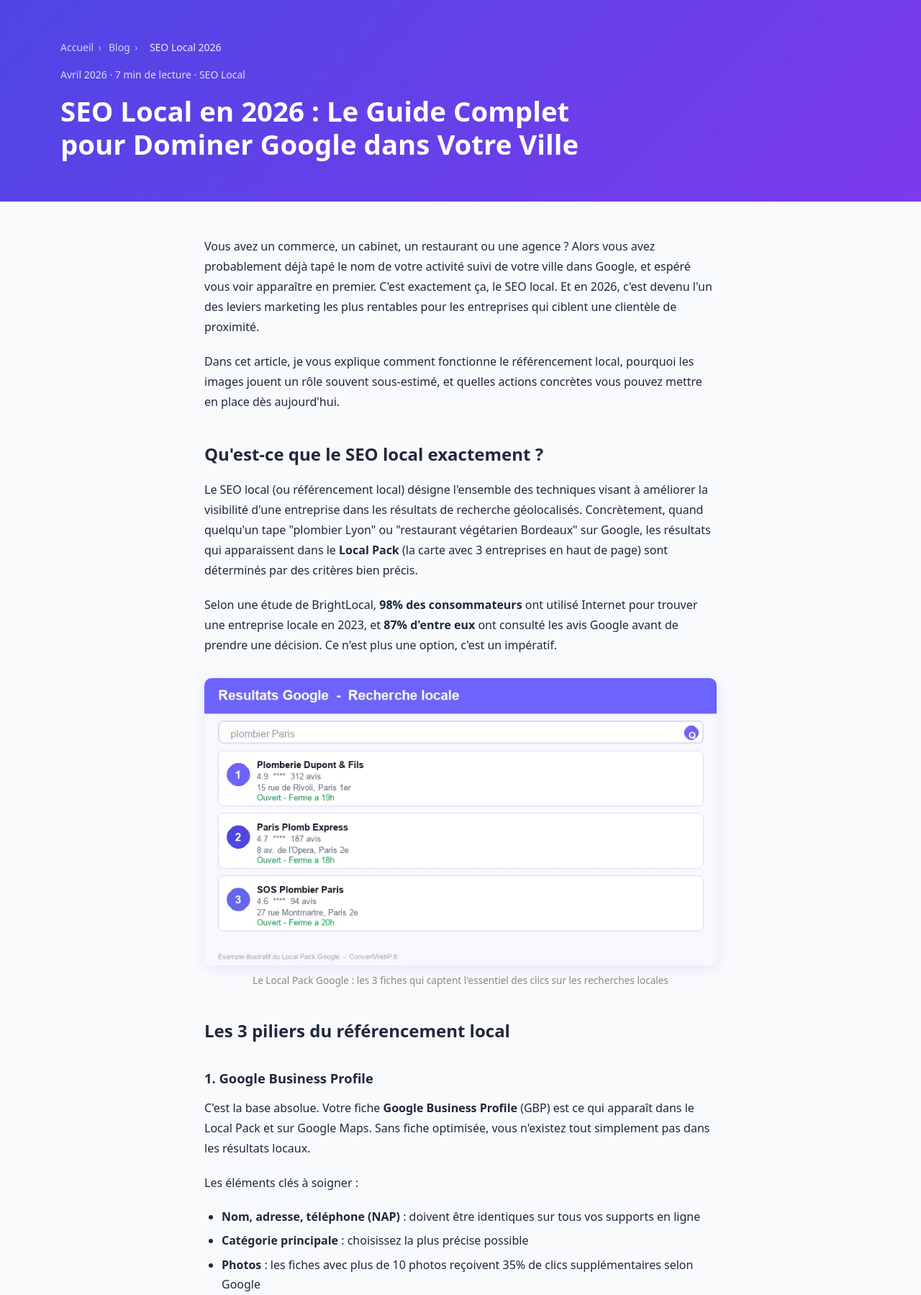
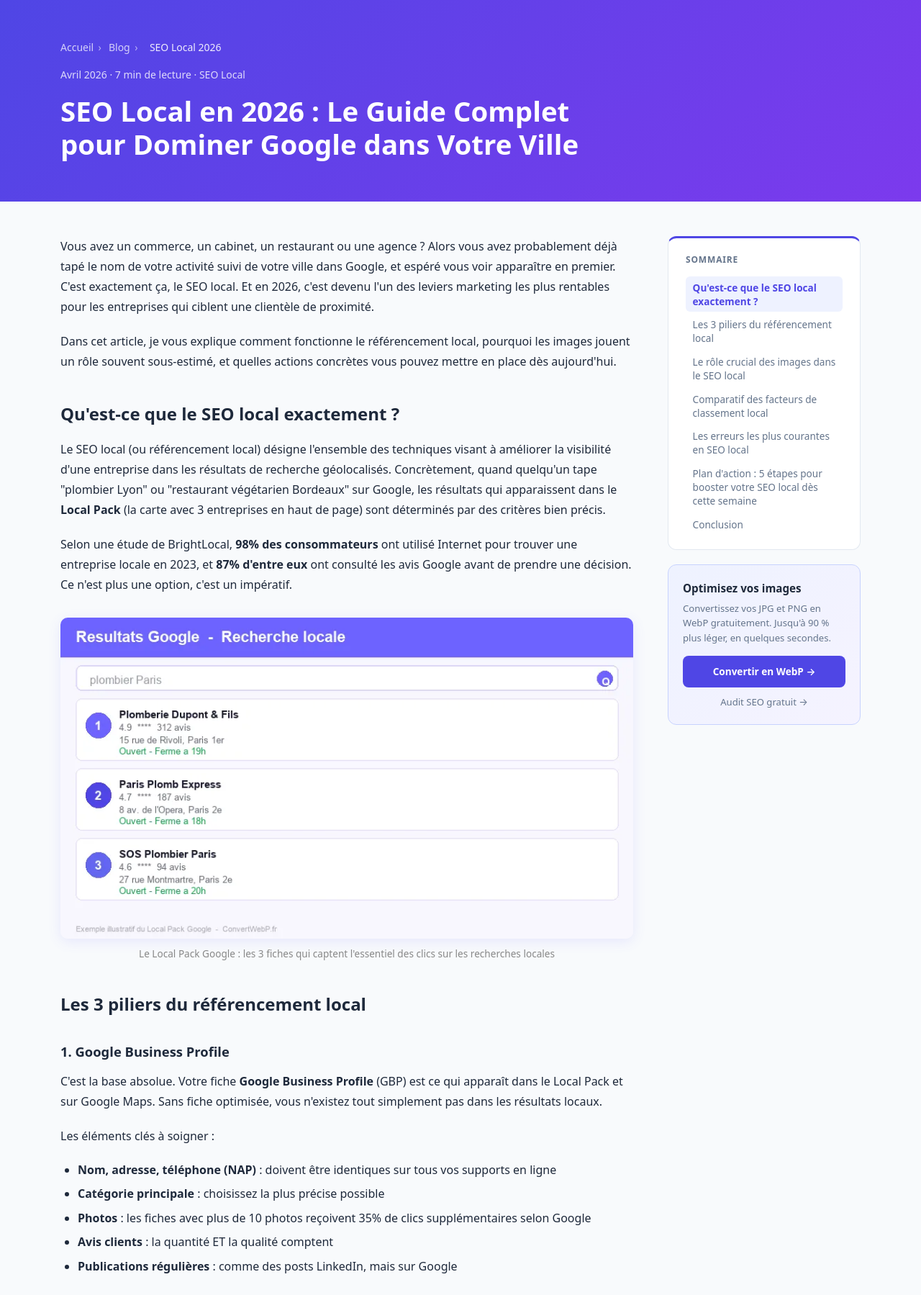
Before and after one commit to davidpatrypro-gi/convertisseur-webp, a FastAPI app: page /blog/seo-local-2026-guide-complet in a window 1280 px wide. Shown: the part 121-1920 px from the top of the page at 72% size. Run offline with FastAPI, Linux system fonts and the light colour scheme.

Commit message:
feat: layout 2 colonnes + TOC + partage social sur tous les articles
- Nouveau template article-base.html : grille desktop article + sidebar sticky
- Sidebar : table des matières auto-générée (JS) + CTA WebP
- article.js : TOC depuis les H2, scroll spy IntersectionObserver, boutons LinkedIn/X/copie
- CSS : .article-layout-grid, .article-toc, .article-share, responsive masqué <900px
- 7 templates blog migrés vers article-base.html (blocs hero/body/related/cta)

Co-Authored-By: Claude Sonnet 4.6 <noreply@anthropic.com>

```diff
--- /dev/null
+++ b/static/article.js
@@ -0,0 +1,114 @@
+(function () {
+  'use strict';
+
+  /* ── Table des matières (TOC) ───────────────────────────────────────── */
+  var tocList    = document.getElementById('toc-list');
+  var articleBody = document.querySelector('.article-body');
+
+  if (tocList && articleBody) {
+    var headings = articleBody.querySelectorAll('h2');
+
+    if (headings.length === 0) {
+      var tocEl = document.querySelector('.article-toc');
+      if (tocEl) tocEl.style.display = 'none';
+    } else {
+
+      function toSlug(text) {
+        return text
+          .toLowerCase()
+          .normalize('NFD')
+          .replace(/[̀-ͯ]/g, '')
+          .replace(/[^a-z0-9]+/g, '-')
+          .replace(/^-+|-+$/g, '');
+      }
+
+      var tocLinks = [];
+
+      headings.forEach(function (h2) {
+        if (!h2.id) {
+          h2.id = toSlug(h2.textContent.trim());
+        }
+
+        var li = document.createElement('li');
+        var a  = document.createElement('a');
+        a.href      = '#' + h2.id;
+        a.className = 'article-toc-link';
+        a.textContent = h2.textContent.trim();
+
+        a.addEventListener('click', function (e) {
+          e.preventDefault();
+          var target = document.getElementById(h2.id);
+          if (!target) return;
+          var y = target.getBoundingClientRect().top + window.pageYOffset - 90;
+          window.scrollTo({ top: y, behavior: 'smooth' });
+        });
+
+        li.appendChild(a);
+        tocList.appendChild(li);
+        tocLinks.push({ el: h2, link: a });
+      });
+
+      /* Scroll spy avec IntersectionObserver */
+      if ('IntersectionObserver' in window && tocLinks.length > 0) {
+        var activeLink = null;
+
+        var observer = new IntersectionObserver(function (entries) {
+          entries.forEach(function (entry) {
+            if (entry.isIntersecting) {
+              var found = tocLinks.find(function (t) { return t.el === entry.target; });
+              if (found) {
+                if (activeLink) activeLink.classList.remove('active');
+                activeLink = found.link;
+                activeLink.classList.add('active');
+              }
+            }
+          });
+        }, { rootMargin: '-80px 0px -60% 0px', threshold: 0 });
+
+        /* Activer le premier lien au chargement */
+        if (tocLinks.length > 0) {
+          tocLinks[0].link.classList.add('active');
+          activeLink = tocLinks[0].link;
+        }
+
+        tocLinks.forEach(function (t) { observer.observe(t.el); });
+      }
+    }
+  }
+
+  /* ── Boutons de partage ──────────────────────────────────────────────── */
+  var pageUrl   = window.location.href;
+  var pageTitle = document.title;
+
+  document.querySelectorAll('[data-share="linkedin"]').forEach(function (btn) {
+    btn.href   = 'https://www.linkedin.com/sharing/share-offsite/?url=' + encodeURIComponent(pageUrl);
+    btn.target = '_blank';
+    btn.rel    = 'noopener noreferrer';
+  });
+
+  document.querySelectorAll('[data-share="twitter"]').forEach(function (btn) {
+    btn.href   = 'https://twitter.com/intent/tweet?url=' + encodeURIComponent(pageUrl) + '&text=' + encodeURIComponent(pageTitle);
+    btn.target = '_blank';
+    btn.rel    = 'noopener noreferrer';
+  });
+
+  var copyBtn = document.getElementById('share-copy-btn');
+  if (copyBtn) {
+    if (!navigator.clipboard) {
+      copyBtn.style.display = 'none';
+    } else {
+      copyBtn.addEventListener('click', function () {
+        navigator.clipboard.writeText(pageUrl).then(function () {
+          var originalHTML = copyBtn.innerHTML;
+          copyBtn.textContent = 'Lien copie !';
+          copyBtn.classList.add('copied');
+          setTimeout(function () {
+            copyBtn.innerHTML = originalHTML;
+            copyBtn.classList.remove('copied');
+          }, 2000);
+        });
+      });
+    }
+  }
+
+})();
--- a/static/style.css
+++ b/static/style.css
@@ -391,6 +391,97 @@ a:hover { text-decoration: underline; }
 .breadcrumb a:hover { color: white; }
 .breadcrumb span { opacity: .6; margin: 0 .4rem; }
 
+/* ── Article Layout 2 colonnes ──────────────────────────────────────────────── */
+.article-layout-outer {
+  background: var(--bg);
+  padding: 3rem 0 4rem;
+}
+.article-layout-grid {
+  display: grid;
+  grid-template-columns: 1fr 268px;
+  gap: 3rem;
+  align-items: start;
+}
+.article-layout-grid .article-body { max-width: none; margin: 0; padding: 0; }
+
+.article-sidebar {
+  position: sticky;
+  top: 80px;
+  display: flex;
+  flex-direction: column;
+  gap: 1.25rem;
+}
+.article-toc {
+  background: var(--surface);
+  border: 1px solid var(--border);
+  border-top: 3px solid var(--primary);
+  border-radius: var(--radius);
+  padding: 1.25rem 1.5rem;
+}
+.article-toc-title {
+  font-size: .75rem;
+  font-weight: 700;
+  text-transform: uppercase;
+  letter-spacing: .07em;
+  color: var(--text-muted);
+  margin-bottom: .9rem;
+}
+.article-toc-list { list-style: none; margin: 0; padding: 0; display: flex; flex-direction: column; gap: .15rem; }
+.article-toc-list li { margin: 0; }
+.article-toc-link {
+  display: block;
+  font-size: .85rem;
+  color: var(--text-muted);
+  padding: .35rem .6rem;
+  border-radius: 6px;
+  line-height: 1.4;
+  transition: color var(--transition), background var(--transition);
+}
+.article-toc-link:hover { color: var(--primary); background: #EEF2FF; text-decoration: none; }
+.article-toc-link.active { color: var(--primary); font-weight: 600; background: #EEF2FF; }
+
+.article-sidebar-cta {
+  background: linear-gradient(135deg, #EEF2FF, #F5F3FF);
+  border: 1.5px solid #C7D2FE;
+  border-radius: var(--radius);
+  padding: 1.25rem;
+}
+.article-sidebar-cta-title { font-size: .95rem; font-weight: 700; color: var(--text); margin-bottom: .35rem; }
+.article-sidebar-cta-body  { font-size: .82rem; color: var(--text-muted); line-height: 1.55; margin-bottom: .9rem; }
+.article-sidebar-audit-link {
+  display: block; text-align: center;
+  font-size: .82rem; color: var(--text-muted); margin-top: .65rem;
+}
+.article-sidebar-audit-link:hover { color: var(--primary); }
+
+.article-below-fold { padding: 0 1.5rem 5rem; }
+
+.article-share {
+  display: flex;
+  align-items: center;
+  flex-wrap: wrap;
+  gap: .65rem;
+  padding: 1.5rem 0;
+  border-top: 1px solid var(--border);
+  border-bottom: 1px solid var(--border);
+  margin-bottom: 2.5rem;
+}
+.article-share-label { font-size: .825rem; font-weight: 600; color: var(--text-muted); margin-right: .25rem; }
+.article-share-btn {
+  display: inline-flex; align-items: center; gap: .4rem;
+  padding: .4rem .9rem; border-radius: var(--radius-sm);
+  font-size: .825rem; font-weight: 600; cursor: pointer;
+  border: none; transition: all var(--transition);
+  text-decoration: none; min-height: 36px; line-height: 1;
+}
+.article-share-linkedin { background: #0A66C2; color: white; }
+.article-share-linkedin:hover { background: #004182; color: white; text-decoration: none; }
+.article-share-twitter  { background: #000; color: white; }
+.article-share-twitter:hover  { background: #333; color: white; text-decoration: none; }
+.article-share-copy { background: var(--bg); color: var(--text); border: 1px solid var(--border); }
+.article-share-copy:hover  { background: var(--border); }
+.article-share-copy.copied { background: var(--success-bg); color: var(--success); border-color: #6EE7B7; }
+
 /* ── Blog index ──────────────────────────────────────────────────────────────── */
 .blog-hero { background: linear-gradient(135deg, #4F46E5 0%, #7C3AED 100%); color: white; padding: 3.5rem 0; text-align: center; }
 .blog-hero h1 { font-size: 2.5rem; font-weight: 800; margin-bottom: .75rem; }
@@ -644,6 +735,9 @@ a:hover { text-decoration: underline; }
   .why-grid         { grid-template-columns: 1fr; }
   .metrics-grid     { grid-template-columns: repeat(2, 1fr); }
   .screenshots-row  { grid-template-columns: 1fr; }
+  /* Article 2 colonnes : masquer la sidebar sur tablette/mobile */
+  .article-layout-grid { grid-template-columns: 1fr; }
+  .article-sidebar     { display: none; }
 }
 @media (max-width: 600px) {
   /* ── Menu mobile ── */
--- /dev/null
+++ b/templates/blog/article-base.html
@@ -0,0 +1,60 @@
+{% extends "base.html" %}
+
+{% block content %}
+{% block article_hero %}{% endblock %}
+
+<div class="article-layout-outer">
+  <div class="container article-layout-grid">
+
+    <div class="article-col-main">
+      <article class="article-body">
+        {% block article_body %}{% endblock %}
+      </article>
+    </div>
+
+    <aside class="article-sidebar" aria-label="Navigation dans l'article">
+      <nav class="article-toc" aria-label="Sommaire de l'article">
+        <p class="article-toc-title">Sommaire</p>
+        <ul id="toc-list" class="article-toc-list"></ul>
+      </nav>
+      <div class="article-sidebar-cta">
+        <p class="article-sidebar-cta-title">Optimisez vos images</p>
+        <p class="article-sidebar-cta-body">Convertissez vos JPG et PNG en WebP gratuitement. Jusqu'à 90 % plus léger, en quelques secondes.</p>
+        <a href="/" class="btn btn-primary btn-full" style="font-size:.85rem;padding:.55rem 1rem;">Convertir en WebP →</a>
+        <a href="/contact" class="article-sidebar-audit-link">Audit SEO gratuit →</a>
+      </div>
+    </aside>
+
+  </div>
+</div>
+
+<div class="container">
+  <div class="article-below-fold">
+
+    <div class="article-share" aria-label="Partager l'article">
+      <span class="article-share-label">Partager</span>
+      <a href="#" class="article-share-btn article-share-linkedin" data-share="linkedin" aria-label="Partager sur LinkedIn">
+        <svg width="14" height="14" fill="currentColor" viewBox="0 0 24 24" aria-hidden="true"><path d="M20.447 20.452h-3.554v-5.569c0-1.328-.027-3.037-1.852-3.037-1.853 0-2.136 1.445-2.136 2.939v5.667H9.351V9h3.414v1.561h.046c.477-.9 1.637-1.85 3.37-1.85 3.601 0 4.267 2.37 4.267 5.455v6.286zM5.337 7.433a2.062 2.062 0 01-2.063-2.065 2.064 2.064 0 112.063 2.065zm1.782 13.019H3.555V9h3.564v11.452zM22.225 0H1.771C.792 0 0 .774 0 1.729v20.542C0 23.227.792 24 1.771 24h20.451C23.2 24 24 23.227 24 22.271V1.729C24 .774 23.2 0 22.222 0h.003z"/></svg>
+        LinkedIn
+      </a>
+      <a href="#" class="article-share-btn article-share-twitter" data-share="twitter" aria-label="Partager sur X (Twitter)">
+        <svg width="13" height="13" fill="currentColor" viewBox="0 0 24 24" aria-hidden="true"><path d="M18.244 2.25h3.308l-7.227 8.26 8.502 11.24H16.17l-4.714-6.231-5.401 6.231H2.744l7.737-8.835L1.254 2.25H8.08l4.259 5.63zm-1.161 17.52h1.833L7.084 4.126H5.117z"/></svg>
+        X
+      </a>
+      <button class="article-share-btn article-share-copy" id="share-copy-btn" type="button">
+        <svg width="13" height="13" fill="none" stroke="currentColor" stroke-width="2" viewBox="0 0 24 24" aria-hidden="true"><rect x="9" y="9" width="13" height="13" rx="2"/><path d="M5 15H4a2 2 0 01-2-2V4a2 2 0 012-2h9a2 2 0 012 2v1"/></svg>
+        Copier le lien
+      </button>
+    </div>
+
+    {% block article_related %}{% endblock %}
+    {% block article_cta %}{% endblock %}
+
+  </div>
+</div>
+
+{% endblock %}
+
+{% block extra_scripts %}
+<script src="/static/article.js?v=1" defer></script>
+{% endblock %}
--- a/templates/blog/seo-local-2026-guide-complet.html
+++ b/templates/blog/seo-local-2026-guide-complet.html
@@ -1,4 +1,4 @@
-{% extends "base.html" %}
+{% extends "blog/article-base.html" %}
 
 {% block title %}SEO Local 2026 : Guide Complet pour Dominer Google dans Votre Ville | ConvertWebP{% endblock %}
 {% block description %}Découvrez comment dominer le Local Pack Google en 2026 : Google Business Profile, Core Web Vitals, images WebP, citations NAP et plan d'action en 5 étapes.{% endblock %}
@@ -46,7 +46,7 @@
 </script>
 {% endblock %}
 
-{% block content %}
+{% block article_hero %}
 <section class="article-hero">
   <div class="container">
     <nav class="breadcrumb">
@@ -58,8 +58,9 @@
     <h1>SEO Local en 2026 : Le Guide Complet<br>pour Dominer Google dans Votre Ville</h1>
   </div>
 </section>
+{% endblock %}
 
-<article class="article-body">
+{% block article_body %}
 
   <p>Vous avez un commerce, un cabinet, un restaurant ou une agence ? Alors vous avez probablement déjà tapé le nom de votre activité suivi de votre ville dans Google, et espéré vous voir apparaître en premier. C'est exactement ça, le SEO local. Et en 2026, c'est devenu l'un des leviers marketing les plus rentables pour les entreprises qui ciblent une clientèle de proximité.</p>
   <p>Dans cet article, je vous explique comment fonctionne le référencement local, pourquoi les images jouent un rôle souvent sous-estimé, et quelles actions concrètes vous pouvez mettre en place dès aujourd'hui.</p>
@@ -115,7 +116,7 @@
   <p>C'est un point que beaucoup d'entrepreneurs négligent complètement. Pourtant, les images ont un impact direct sur votre visibilité locale, pour deux raisons :</p>
   <ol>
     <li>Sur <strong>Google Business Profile</strong>, les fiches avec des photos récentes et de qualité bénéficient d'un bien meilleur taux d'engagement. Google favorise les fiches actives.</li>
-    <li>Sur <strong>votre site web</strong>, des images trop lourdes ralentissent votre chargement — et la vitesse est un facteur de classement Google depuis 2010. Une page qui met plus de 3 secondes à charger perd en moyenne 53% de ses visiteurs mobiles avant même qu'ils aient vu votre contenu.</li>
+    <li>Sur <strong>votre site web</strong>, des images trop lourdes ralentissent votre chargement, et la vitesse est un facteur de classement Google depuis 2010. Une page qui met plus de 3 secondes à charger perd en moyenne 53% de ses visiteurs mobiles avant même qu'ils aient vu votre contenu.</li>
   </ol>
   <p>La solution ? Convertir vos images au format WebP avant de les publier. C'est exactement ce que permet notre <a href="/"><strong>outil de conversion gratuit</strong></a> : réduire le poids de vos images jusqu'à 90% sans perte de qualité visible. Pour les images de votre fiche GMB et de votre site local, nous recommandons une qualité de <strong>60</strong>, le compromis parfait entre légèreté et rendu visuel.</p>
 
@@ -142,14 +143,14 @@
       </tr>
     </thead>
     <tbody>
-      <tr><td>Google Business Profile optimisé</td><td>⭐⭐⭐⭐⭐ Très fort</td><td>⭐⭐ Modéré</td></tr>
-      <tr><td>Avis Google (quantité + note)</td><td>⭐⭐⭐⭐⭐ Très fort</td><td>⭐⭐⭐ Fort</td></tr>
-      <tr><td>Proximité géographique</td><td>⭐⭐⭐⭐⭐ Très fort</td><td>⭐ Faible</td></tr>
-      <tr><td>Cohérence des citations NAP</td><td>⭐⭐⭐⭐ Fort</td><td>⭐⭐⭐ Fort</td></tr>
-      <tr><td>Backlinks locaux</td><td>⭐⭐⭐ Modéré</td><td>⭐⭐⭐⭐⭐ Très fort</td></tr>
-      <tr><td>Optimisation on-page (mots-clés locaux)</td><td>⭐⭐ Modéré</td><td>⭐⭐⭐⭐⭐ Très fort</td></tr>
-      <tr><td>Vitesse du site (Core Web Vitals)</td><td>⭐⭐ Modéré</td><td>⭐⭐⭐⭐ Fort</td></tr>
-      <tr><td>Signaux sociaux</td><td>⭐ Faible</td><td>⭐⭐ Modéré</td></tr>
+      <tr><td>Google Business Profile optimisé</td><td>Très fort</td><td>Modéré</td></tr>
+      <tr><td>Avis Google (quantité + note)</td><td>Très fort</td><td>Fort</td></tr>
+      <tr><td>Proximité géographique</td><td>Très fort</td><td>Faible</td></tr>
+      <tr><td>Cohérence des citations NAP</td><td>Fort</td><td>Fort</td></tr>
+      <tr><td>Backlinks locaux</td><td>Modéré</td><td>Très fort</td></tr>
+      <tr><td>Optimisation on-page (mots-clés locaux)</td><td>Modéré</td><td>Très fort</td></tr>
+      <tr><td>Vitesse du site (Core Web Vitals)</td><td>Modéré</td><td>Fort</td></tr>
+      <tr><td>Signaux sociaux</td><td>Faible</td><td>Modéré</td></tr>
     </tbody>
   </table>
 
@@ -171,7 +172,7 @@
   <ol>
     <li>Créez ou réclamez votre fiche Google Business Profile sur <a href="https://business.google.com" target="_blank" rel="noopener">business.google.com</a> si ce n'est pas encore fait</li>
     <li>Complétez votre fiche à 100% : catégories, horaires, description, photos (minimum 10)</li>
-    <li>Optimisez vos images avant de les uploader sur GMB et votre site — <a href="/"><strong>convertissez-les en WebP gratuitement</strong></a> pour améliorer votre vitesse de chargement</li>
+    <li>Optimisez vos images avant de les uploader sur GMB et votre site : <a href="/"><strong>convertissez-les en WebP gratuitement</strong></a> pour améliorer votre vitesse de chargement</li>
     <li>Demandez des avis à vos clients satisfaits en leur envoyant le lien direct vers votre fiche Google</li>
     <li>Créez au moins 3 citations sur des annuaires de référence : Pages Jaunes, Yelp, et un annuaire spécifique à votre secteur</li>
   </ol>
@@ -180,6 +181,9 @@
   <p>Le SEO local n'est pas réservé aux grandes entreprises avec des budgets marketing conséquents. C'est précisément l'inverse : c'est l'un des rares domaines où une PME bien organisée peut surclasser une grande enseigne, simplement en ayant plus d'avis, une fiche plus complète, et un site plus rapide.</p>
   <p>L'optimisation des images fait partie de ces petites actions à fort impact. Si vous n'avez pas encore converti vos images en WebP, c'est probablement l'action SEO la plus rapide que vous puissiez faire aujourd'hui, et elle est entièrement gratuite.</p>
 
+{% endblock %}
+
+{% block article_related %}
   <aside class="article-related" aria-label="Articles connexes">
     <h3>À lire aussi</h3>
     <ul>
@@ -187,7 +191,9 @@
       <li><a href="/blog/optimiser-images-vitesse-site-google">5 techniques pour optimiser vos images et booster la vitesse de votre site</a></li>
     </ul>
   </aside>
+{% endblock %}
 
+{% block article_cta %}
   <div class="article-cta">
     <h3>Optimisez vos images en WebP maintenant</h3>
     <p>La première étape de votre SEO local : des images légères pour un site rapide. Notre outil gratuit traite plusieurs fichiers simultanément et vous fournit un ZIP en quelques secondes.</p>
@@ -199,6 +205,4 @@
     <p style="margin:0 0 1rem; font-size:.95rem; color:#333;">Nos experts analysent gratuitement votre stratégie SEO locale et vous envoient un rapport personnalisé sous 48h.</p>
     <a href="/contact" class="btn btn-primary" style="display:inline-block;">Demandez votre audit SEO gratuit →</a>
   </aside>
-
-</article>
 {% endblock %}
```
Also changed, not shown: templates/blog/compresser-images-en-ligne.html (+10 -6 lines), templates/blog/meilleures-agences-seo-paris.html (+9 -5 lines), templates/blog/meilleures-agences-seo-toulouse.html (+9 -5 lines), templates/blog/optimiser-images-vitesse-site-google.html (+9 -5 lines), templates/blog/pourquoi-convertir-images-webp-seo.html (+9 -5 lines), templates/blog/webp-vs-jpg-png-comparaison.html (+17 -13 lines).
